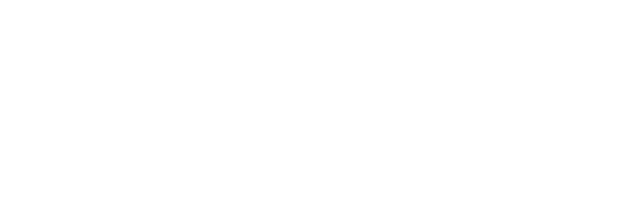
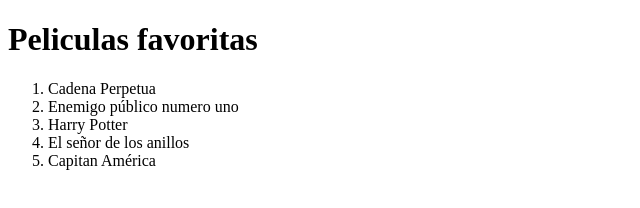
Before and after one commit to aburicia9/practica1, a plain HTML site: page index.html in a window 1280 px wide. Shown: the whole page, without its empty margins (0-640 px from the left). Drawn offline with Linux system fonts and the light colour scheme.

Commit message:
añado peliculas

```diff
--- a/index.html
+++ b/index.html
@@ -5,5 +5,19 @@
     <meta name="viewport" content="width=device-width, initial-scale=1.0" />
     <title>Peliculas favoritas</title>
   </head>
-  <body></body>
+  <body>
+    <header>
+      <h1>Peliculas favoritas</h1>
+    </header>
+
+    <main>
+      <ol>
+        <li>Cadena Perpetua</li>
+        <li>Enemigo público numero uno</li>
+        <li>Harry Potter</li>
+        <li>El señor de los anillos</li>
+        <li>Capitan América</li>
+      </ol>
+    </main>
+  </body>
 </html>
```
